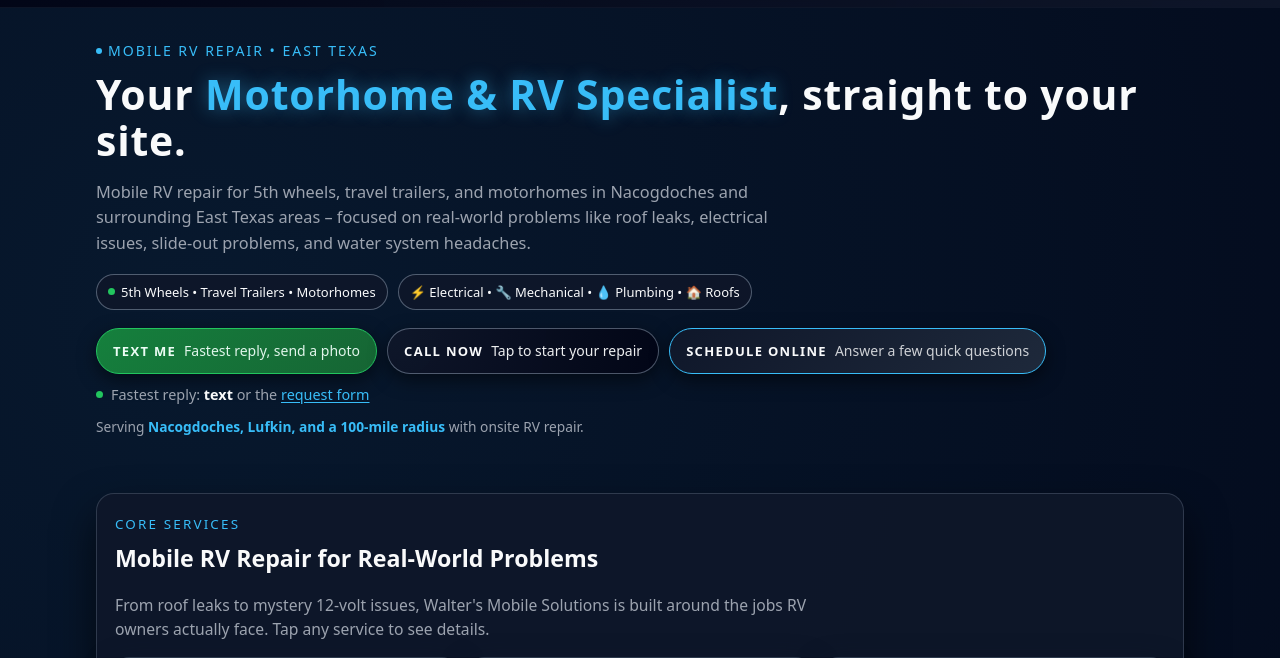
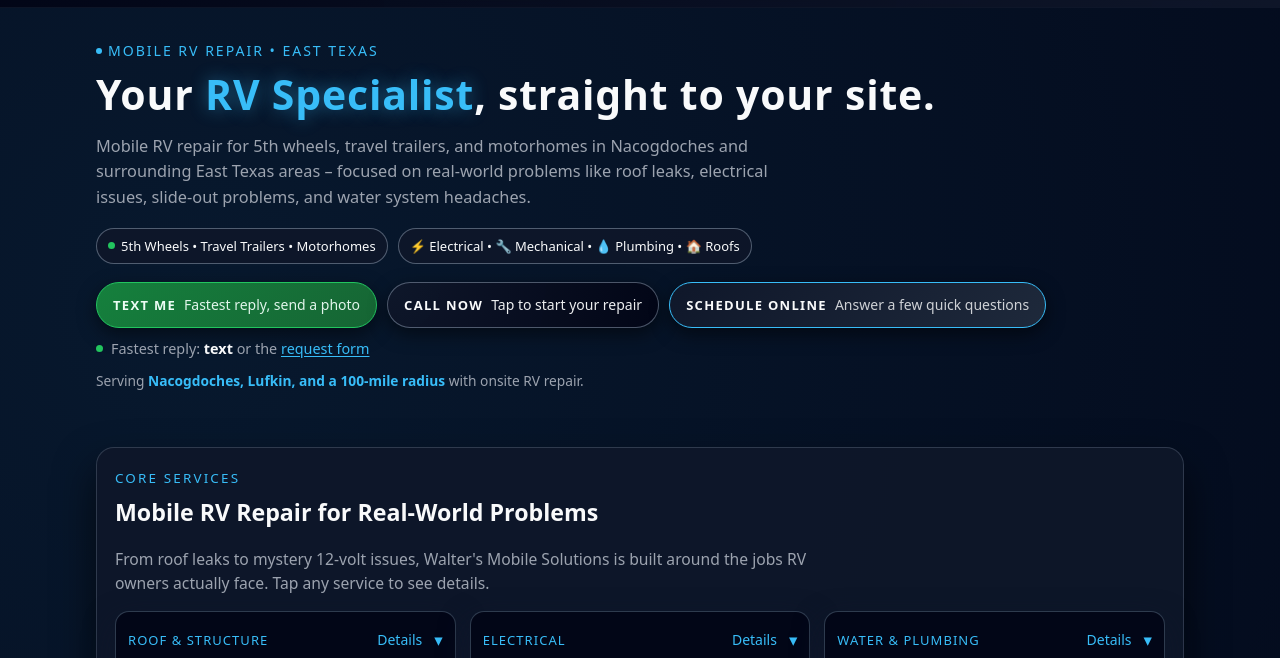
Before and after one commit to LetsMakeMoney936/WaltersSolutions, a plain HTML site: page index.html in a window 1280 px wide. Shown: the part 97-755 px from the top of the page. Drawn offline with Linux system fonts and the light colour scheme.

Commit message:
Hero headline: "Your RV Specialist, straight to your site."
Co-Authored-By: Claude Opus 5.5 <noreply@anthropic.com>
Claude-Session: https://claude.ai/code/session_01Yc5KQoLvtfwPRjueNURyLx

```diff
--- a/index.html
+++ b/index.html
@@ -808,7 +808,7 @@
           </div>
 
           <h1 class="hero-title">
-            Your <span class="accent">Motorhome &amp; RV Specialist</span>, straight to your site.
+            Your <span class="accent">RV Specialist</span>, straight to your site.
           </h1>
 
           <p class="hero-subtitle">
```
